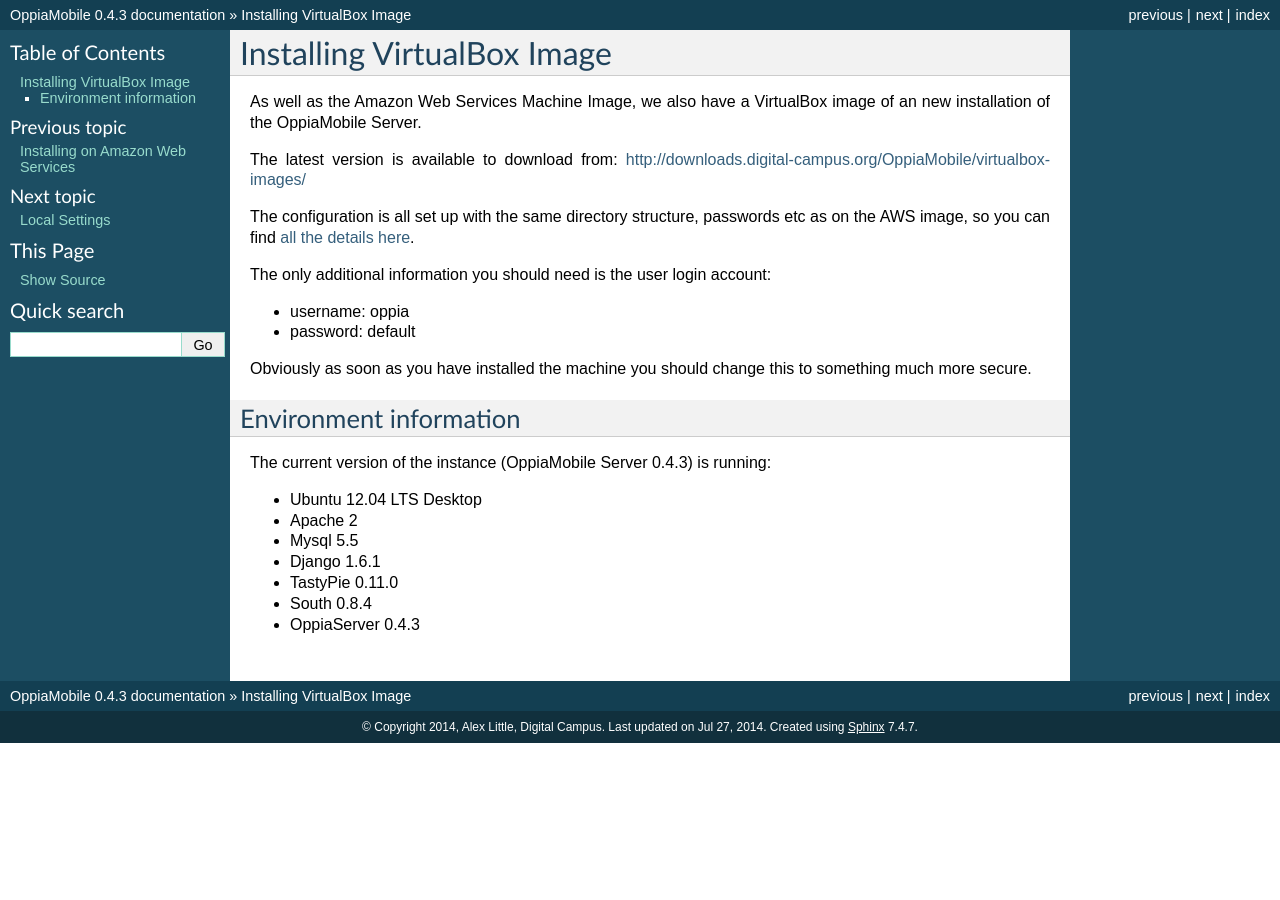
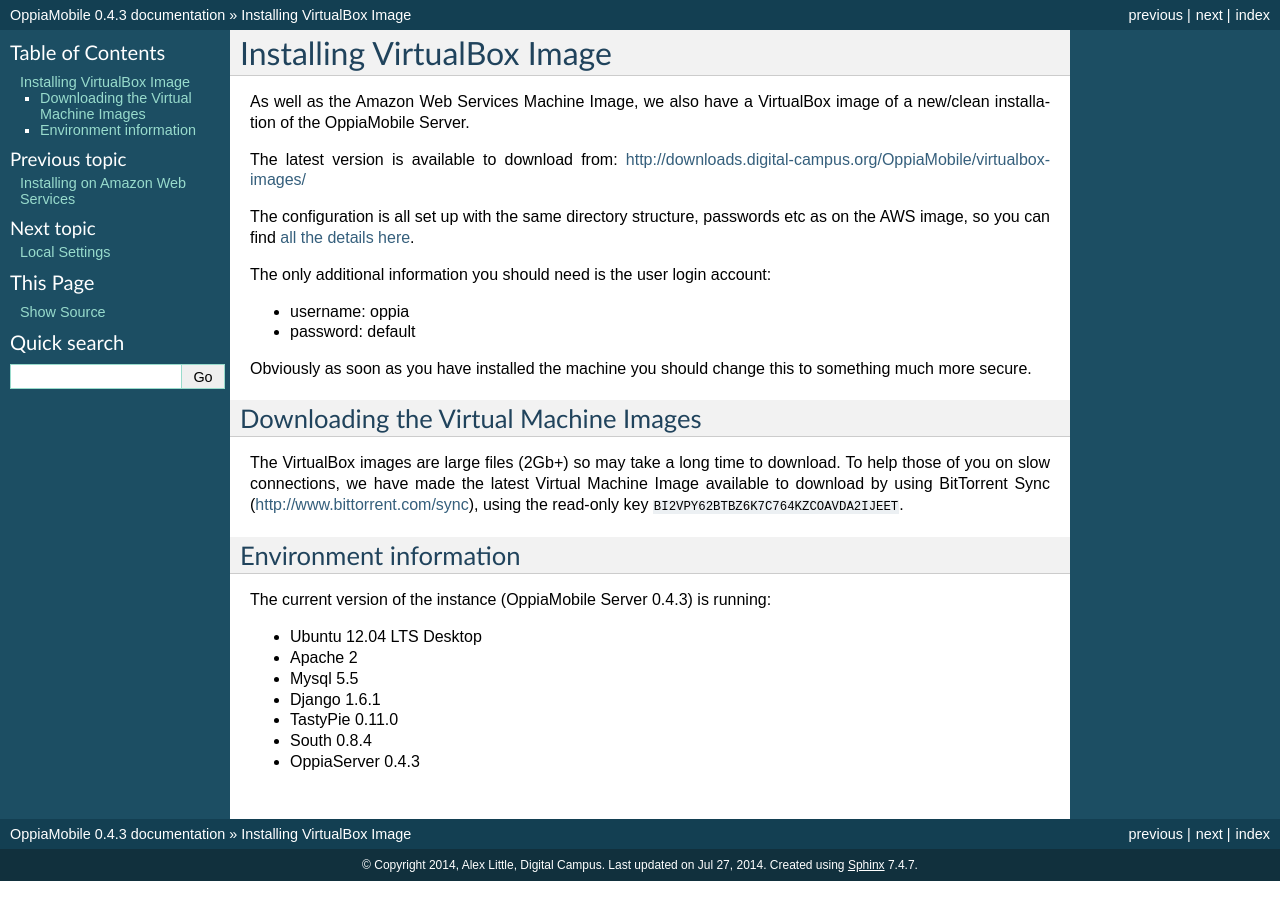
Before and after one commit to DigitalCampus/django-oppia, a Sphinx documentation site: the page built from docs/virtualbox.rst, in a window 1280 px wide. Built offline with Sphinx 7.4.7, drawn with Linux system fonts in a browser that asks for light colours; the version number is read from the project's files by our own code.

Commit message:
CLOSED - task 147: Add info about BTSync to docs https://github.com/DigitalCampus/django-oppia/issues/issue/147

```diff
--- a/docs/changelog.rst
+++ b/docs/changelog.rst
@@ -6,6 +6,8 @@
 * Fix https://github.com/DigitalCampus/django-oppia/issues/179 - Filter courses by tag
 * Fix https://github.com/DigitalCampus/django-oppia/issues/178 - Visualisations to cover last year only
 * Fix https://github.com/DigitalCampus/django-oppia/issues/180 - Visualisations - allow selection of start date
+* Fix https://github.com/DigitalCampus/django-oppia/issues/96 - Course activity - allow selection of start/end dates
+* Fix https://github.com/DigitalCampus/django-oppia/issues/147 - Update docs for Virtual Machine
 
 v0.4.3 - released: 18-Jul-2014
 ------------------------------
--- a/docs/virtualbox.rst
+++ b/docs/virtualbox.rst
@@ -2,7 +2,7 @@
 =================================
 
 As well as the Amazon Web Services Machine Image, we also have a VirtualBox
-image of an new installation of the OppiaMobile Server.
+image of a new/clean installation of the OppiaMobile Server.
 
 The latest version is available to download from:
 http://downloads.digital-campus.org/OppiaMobile/virtualbox-images/
@@ -18,6 +18,14 @@
 Obviously as soon as you have installed the machine you should change this to
 something much more secure.
 
+Downloading the Virtual Machine Images
+--------------------------------------
+The VirtualBox images are large files (2Gb+) so may take a long time to
+download. To help those of you on slow connections, we have made the latest
+Virtual Machine Image available to download by using BitTorrent Sync
+(http://www.bittorrent.com/sync), using the read-only key
+``BI2VPY62BTBZ6K7C764KZCOAVDA2IJEET``.
+
 Environment information
 -----------------------
 The current version of the instance (OppiaMobile Server 0.4.3) is running:
```
